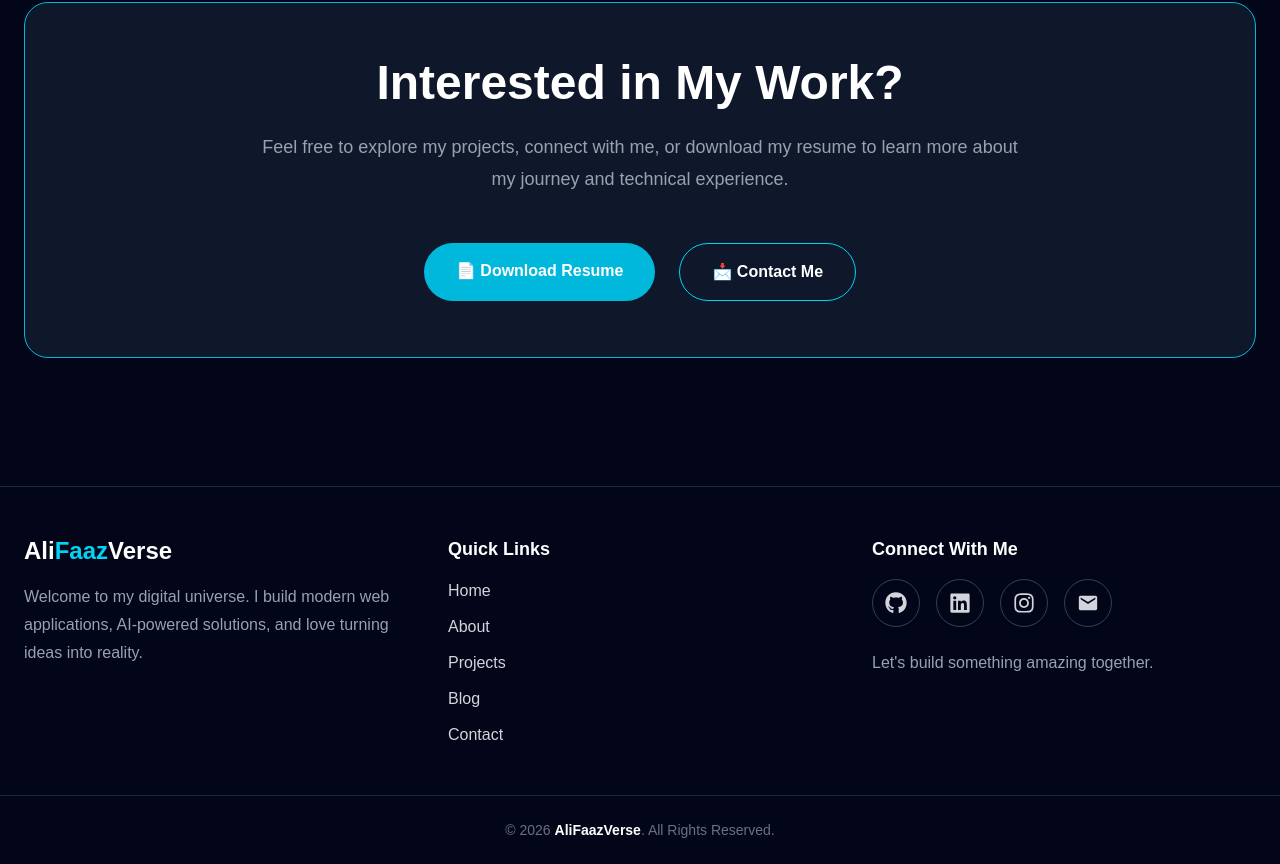
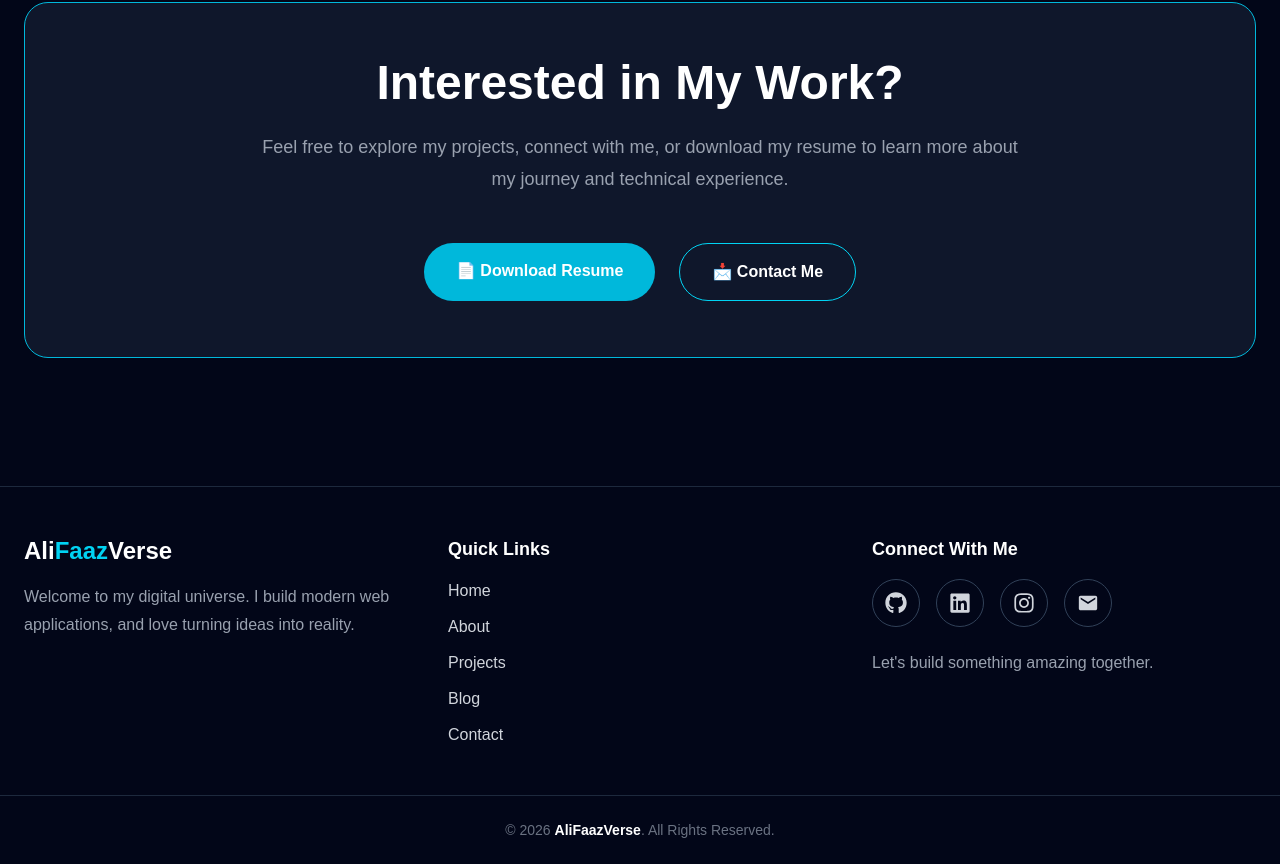
Before and after one commit to humayunfaaz/AliFaazVerse, a Next.js app: page /about in a window 1280 px wide. Shown: the part 6087-6951 px from the top of the page. Built offline with nearby package versions, Linux system fonts and the light colour scheme.

Commit message:
Remove error in footer

```diff
--- a/components/footer.js
+++ b/components/footer.js
@@ -1,138 +1,4 @@
-// import Link from "next/link";
-// import { GitHub, Linkedin, Instagram, Mail } from "lucide-react";
 
-// export default function Footer() {
-//   const currentYear = new Date().getFullYear();
-
-//   return (
-//     <footer className="bg-slate-950 border-t border-slate-800 text-gray-300">
-//       <div className="max-w-7xl mx-auto px-6 py-12">
-//         <div className="grid gap-10 md:grid-cols-3">
-//           {/* Logo & Description */}
-//           <div>
-//             <Link
-//               href="/"
-//               className="text-2xl font-bold text-white"
-//             >
-//               Ali<span className="text-cyan-400">Faaz</span>Verse
-//             </Link>
-
-//             <p className="mt-4 text-gray-400 leading-7">
-//               Welcome to my digital universe. I build modern web applications,
-//               AI-powered solutions, and love turning ideas into reality.
-//             </p>
-//           </div>
-
-//           {/* Quick Links */}
-//           <div>
-//             <h3 className="text-lg font-semibold text-white mb-4">
-//               Quick Links
-//             </h3>
-
-//             <ul className="space-y-3">
-//               <li>
-//                 <Link href="/" className="hover:text-cyan-400 transition">
-//                   Home
-//                 </Link>
-//               </li>
-
-//               <li>
-//                 <Link href="/about" className="hover:text-cyan-400 transition">
-//                   About
-//                 </Link>
-//               </li>
-
-//               <li>
-//                 <Link href="/projects" className="hover:text-cyan-400 transition">
-//                   Projects
-//                 </Link>
-//               </li>
-
-//               <li>
-//                 <Link href="/blog" className="hover:text-cyan-400 transition">
-//                   Blog
-//                 </Link>
-//               </li>
-
-//               <li>
-//                 <Link href="/contact" className="hover:text-cyan-400 transition">
-//                   Contact
-//                 </Link>
-//               </li>
-//             </ul>
-//           </div>
-
-//           {/* Social Links */}
-//           <div>
-//             <h3 className="text-lg font-semibold text-white mb-4">
-//               Connect With Me
-//             </h3>
-
-//             <div className="flex gap-4">
-
-//               {/* GitHub */}
-//               <a
-//                 href="https://github.com/humayunfaaz"
-//                 target="_blank"
-//                 rel="noopener noreferrer"
-//                 className="p-3 rounded-full border border-slate-700 hover:border-cyan-400 hover:bg-cyan-400 hover:text-black transition-all duration-300 hover:scale-110"
-//               >
-//                 <GitHub size={22} />
-//               </a>
-
-//               {/* LinkedIn */}
-//               <a
-//                 href="https://linkedin.com/in/p-mohammed-ali-faaz-81068a408"
-//                 target="_blank"
-//                 rel="noopener noreferrer"
-//                 className="p-3 rounded-full border border-slate-700 hover:border-cyan-400 hover:bg-cyan-400 hover:text-black transition-all duration-300 hover:scale-110"
-//               >
-//                 <Linkedin size={22} />
-//               </a>
-
-//               {/* Instagram */}
-//               <a
-//                 href="https://instagram.com/ali.faaz.005"
-//                 target="_blank"
-//                 rel="noopener noreferrer"
-//                 className="p-3 rounded-full border border-slate-700 hover:border-cyan-400 hover:bg-cyan-400 hover:text-black transition-all duration-300 hover:scale-110"
-//               >
-//                 <Instagram size={22} />
-//               </a>
-
-//               {/* Email */}
-//               <a
-//                 href="mailto:alifaaz931@gmail.com"
-//                 className="p-3 rounded-full border border-slate-700 hover:border-cyan-400 hover:bg-cyan-400 hover:text-black transition-all duration-300 hover:scale-110"
-//               >
-//                 <Mail size={22} />
-//               </a>
-
-//             </div>
-
-//             <p className="mt-6 text-gray-400">
-//               Let's build something amazing together.
-//             </p>
-//           </div>
-
-//           <p className="mt-6 text-gray-400">
-//             Let's build something amazing together.
-//           </p>
-//         </div>
-//       </div>
-
-//       {/* Bottom */}
-//       <div className="mt-10 border-t border-slate-800 pt-6 text-center text-sm text-gray-500">
-//         © {currentYear}{" "}
-//         <span className="text-white font-semibold">
-//           AliFaazVerse
-//         </span>
-//         . All Rights Reserved.
-//       </div>
-
-//     </footer>
-//   );
-// }
 import Link from "next/link";
 import {
   FaGithub,
@@ -162,7 +28,7 @@ export default function Footer() {
 
             <p className="mt-4 text-gray-400 leading-7">
               Welcome to my digital universe. I build modern web
-              applications, AI-powered solutions, and love turning ideas
+              applications, and love turning ideas
               into reality.
             </p>
           </div>
```
